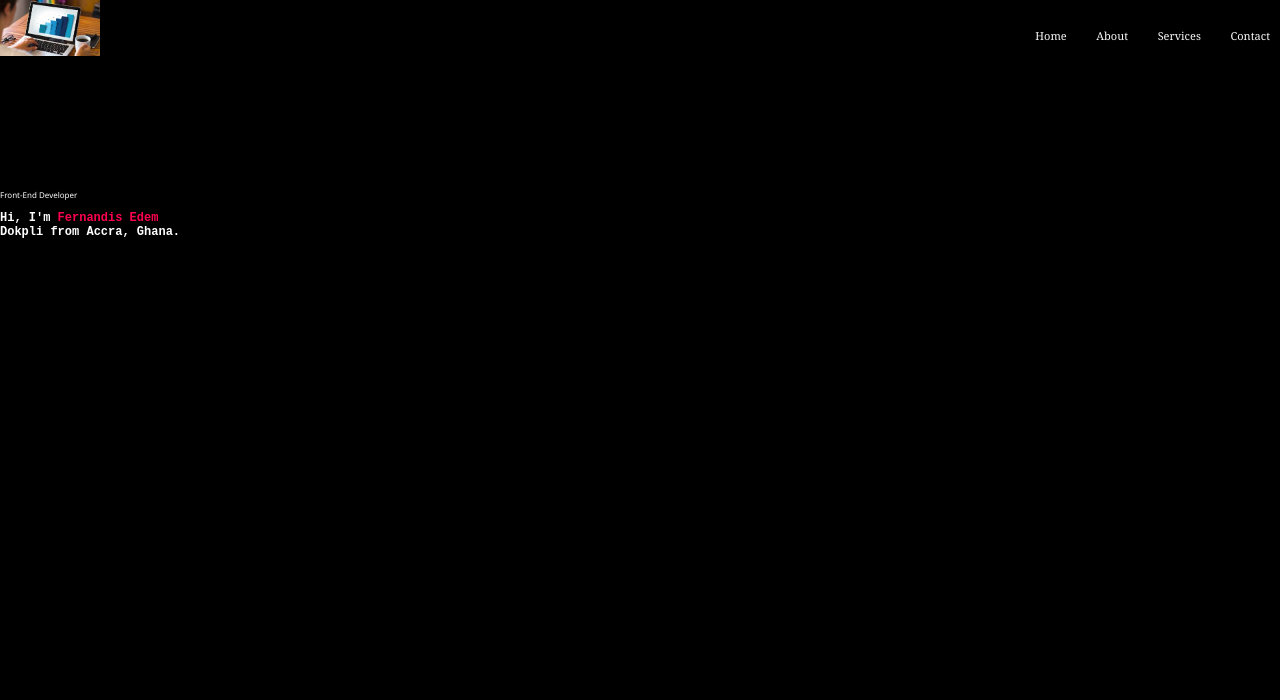
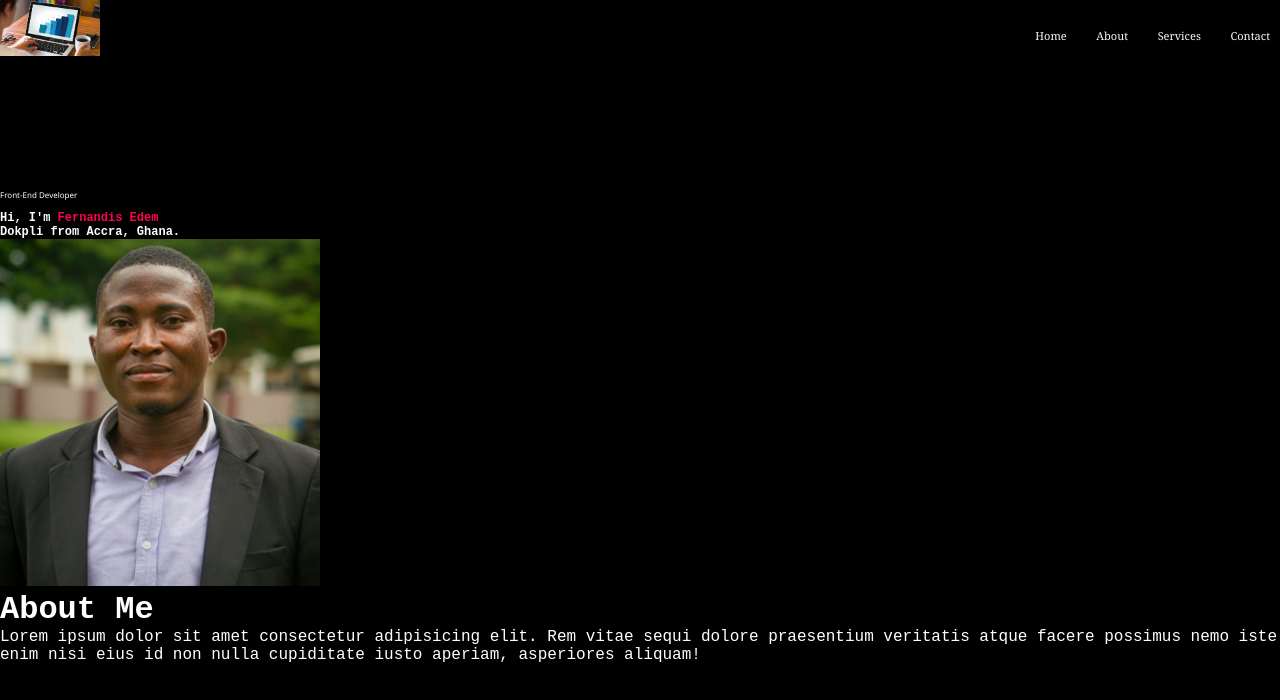
Before and after one commit to FernandisEdem/Fernandis, a plain HTML site: page index.html in a window 1280 px wide. Drawn offline with Linux system fonts and the light colour scheme.

Commit message:
refactor: add About Me section to .html file

```diff
--- a/index.html
+++ b/index.html
@@ -21,13 +21,30 @@
                 </ul>
             </div>
         </nav>
+    </header>
 
-        <!-- Hero Section -->
-        <div class="hero-section">
-            <p>Front-End Developer</p>
-            <h1>Hi, I'm <span>Fernandis Edem </span> <br><b>Dokpli</b> from Accra, Ghana.</h1>
+    <!-- Hero Section -->
+    <div class="hero-section">
+        <p>Front-End Developer</p>
+        <h1>Hi, I'm <span>Fernandis Edem </span> <br><b>Dokpli</b> from Accra, Ghana.</h1>
+    </div>
+
+
+    <!-- About Section -->
+    <div id="about">
+        <div class="container">
+            <div class="row">
+                <div class="about-col-1">
+                    <img src="Public/image.png" alt="profile-pic" width="25%">
+                </div>
+                <div class="about-col-2">
+                    <h1 class="sub-title">About Me</h1>
+                    <p class="content">Lorem ipsum dolor sit amet consectetur adipisicing elit. Rem vitae sequi dolore praesentium veritatis atque facere possimus nemo iste enim nisi eius id non nulla cupiditate iusto aperiam, asperiores aliquam!</p>
+                </div>
+            </div>
         </div>
-    </header>
+    </div>
+
 
 <script src="index.js"></script>
 </body>
```
